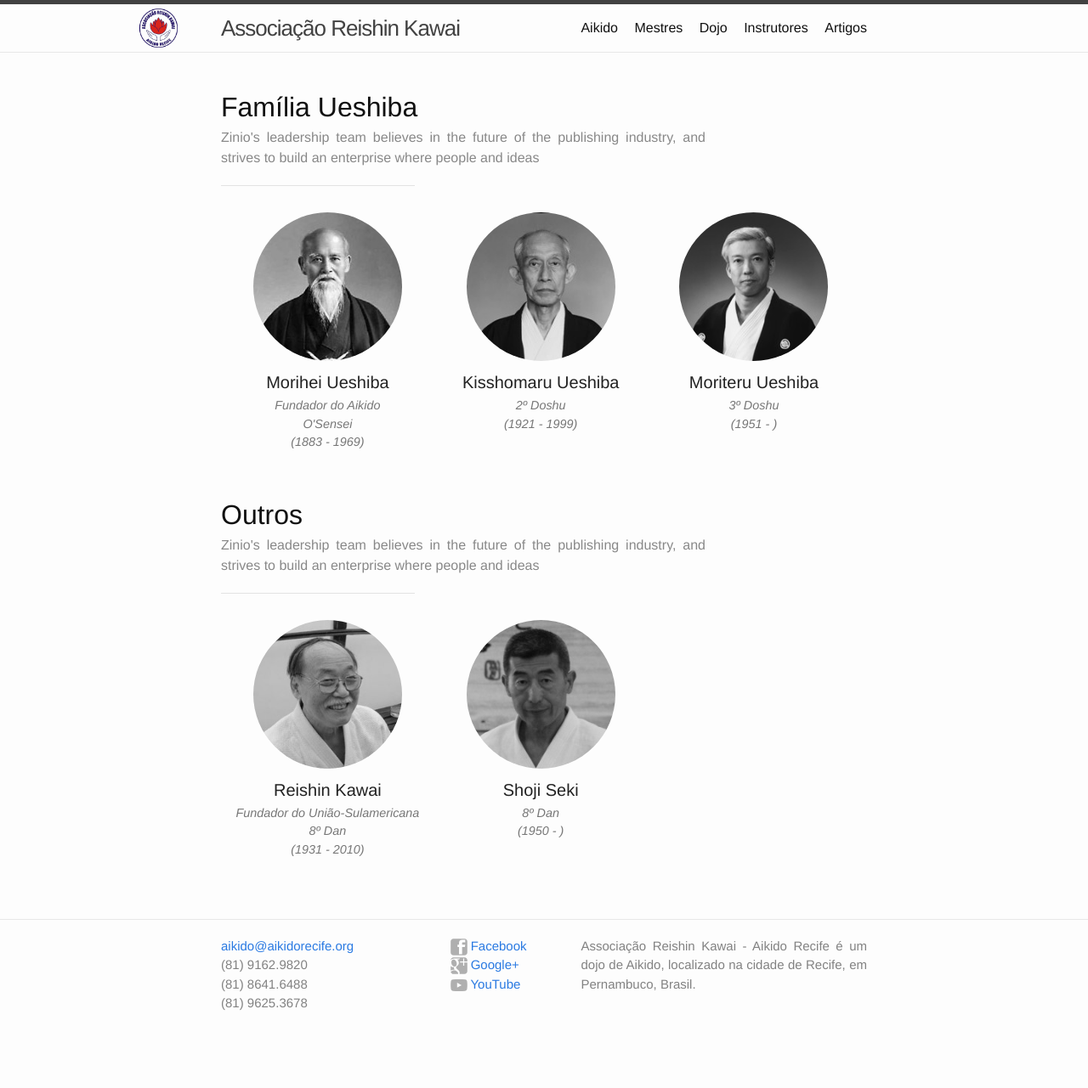
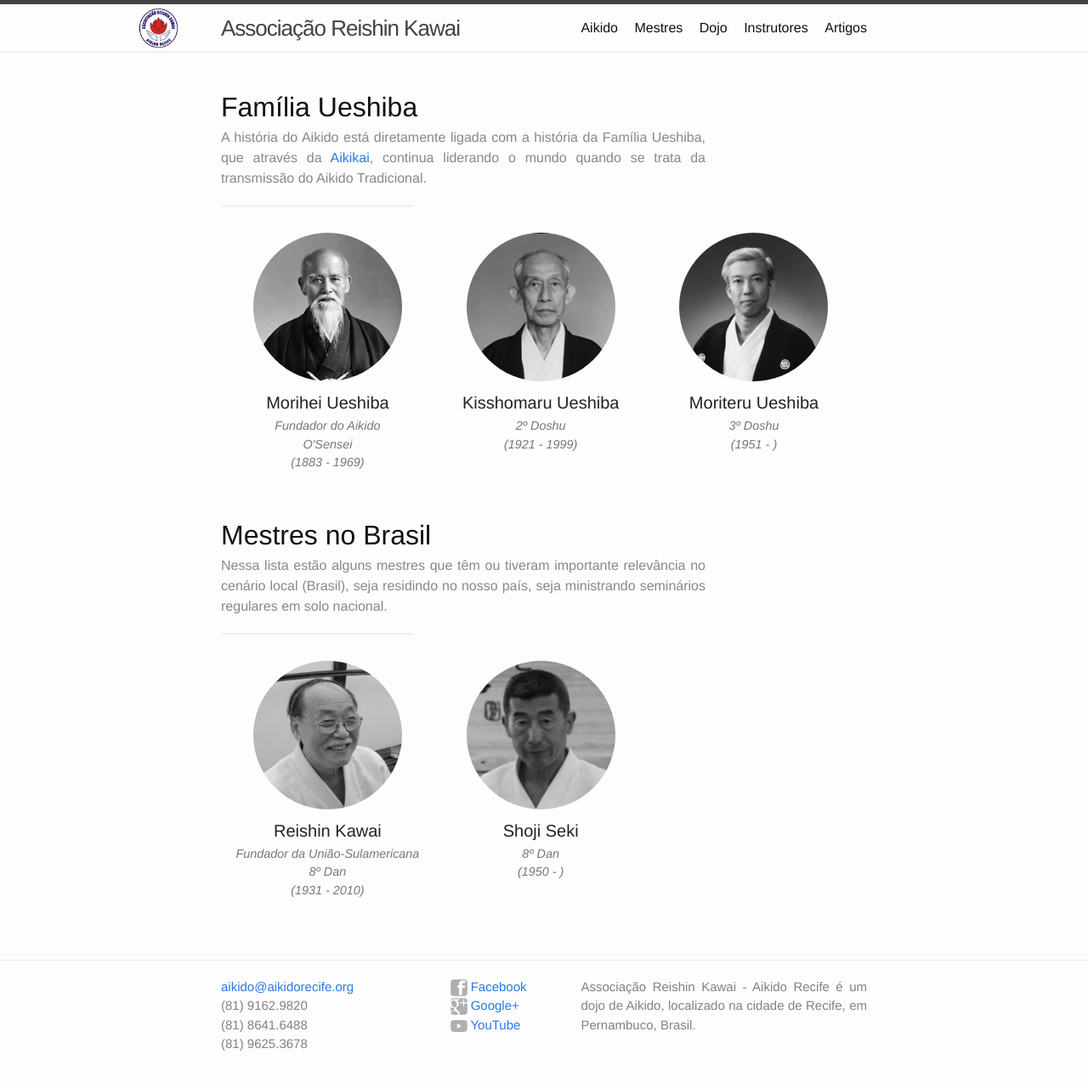
Before and after one commit to aikidorecife/aikidorecife.github.io, a Jekyll site: the page built from masters/index.html, in a window 1280 px wide. Shown: the whole page at 85% size. Built offline with Jekyll 4.4.1, drawn with Linux system fonts in a browser that asks for light colours; nearby versions of some CDN libraries; before the commit the page ends 1233 px from its top, so only the background shows below that.

Commit message:
wrote description of master sections

```diff
--- a/_data/masters.yml
+++ b/_data/masters.yml
@@ -18,7 +18,7 @@ ueshiba_family:
           photo: "assets/moriteru.jpg"
 other_masters:
         - name: Reishin Kawai
-          title: Fundador do União-Sulamericana
+          title: Fundador da União-Sulamericana
           nickname: "8º Dan"
           birth: "(1931 - 2010)"
           photo: "assets/kawai-perfil.jpg"
--- a/articles/index.html
+++ b/articles/index.html
@@ -13,10 +13,10 @@ permalink: /articles/
 <hr class="instructor_sep" style="margin-bottom: 40px"/>
 
 
-<a href="{{ site.baseurl }}/articles/paulo-true-leader.html">
+<a href="{{ site.baseurl }}/articles/kawai/true-leader.html">
 <p>Kawai Sensei, Um Verdadeiro Líder</p>
 </a>
-<a href="{{ site.baseurl }}/articles/kawai-principles.html">
+<a href="{{ site.baseurl }}/articles/kawai/principles.html">
 <p>Alguns Princípios Fundamentais</p>
 </a>
 
--- a/masters/index.html
+++ b/masters/index.html
@@ -6,8 +6,11 @@ permalink: /masters/
 
 <div class="instructors left">
 <h2 style="margin: 0px 0px; clear: left">Família Ueshiba</h2>
-<p style="margin: 0px 0px 10px 0; padding: 0px 0px 10px 0px; color: #888; width: 75%; text-align: justify; bottom-border:  #ddd 2px dotted">Zinio's leadership team believes in the future of the publishing
-industry, and strives to build an enterprise where people and ideas</p>
+<p style="margin: 0px 0px 10px 0; padding: 0px 0px 10px 0px; color: #888; width: 75%; text-align: justify; bottom-border:  #ddd 2px dotted">
+A história do Aikido está diretamente ligada com a história da Família Ueshiba, que através da
+<a href="http://www.aikikai.or.jp/eng/">Aikikai</a>, continua liderando o mundo quando se trata
+da transmissão do Aikido Tradicional.
+</p>
 
 <hr class="instructor_sep" />
 
@@ -34,9 +37,11 @@ industry, and strives to build an enterprise where people and ideas</p>
 </div>
 
 <div class="instructors left">
-<h2 style="margin: 0px 0px; clear: left">Outros</h2>
-<p style="margin: 0px 0px 10px 0; padding: 0px 0px 10px 0px; color: #888; width: 75%; text-align: justify; bottom-border:  #ddd 2px dotted">Zinio's leadership team believes in the future of the publishing
-industry, and strives to build an enterprise where people and ideas</p>
+<h2 style="margin: 0px 0px; clear: left">Mestres no Brasil</h2>
+<p style="margin: 0px 0px 10px 0; padding: 0px 0px 10px 0px; color: #888; width: 75%; text-align: justify; bottom-border:  #ddd 2px dotted">
+Nessa lista estão alguns mestres que têm ou tiveram importante relevância no cenário local (Brasil),
+seja residindo no nosso país, seja ministrando seminários regulares em solo nacional.
+</p>
 
 <hr class="instructor_sep" />
 
```
Also changed, not shown: articles/kawai/principles.md (renamed from articles/kawai-principles.md), articles/kawai/true-leader.md (renamed from articles/paulo-true-leader.md).
